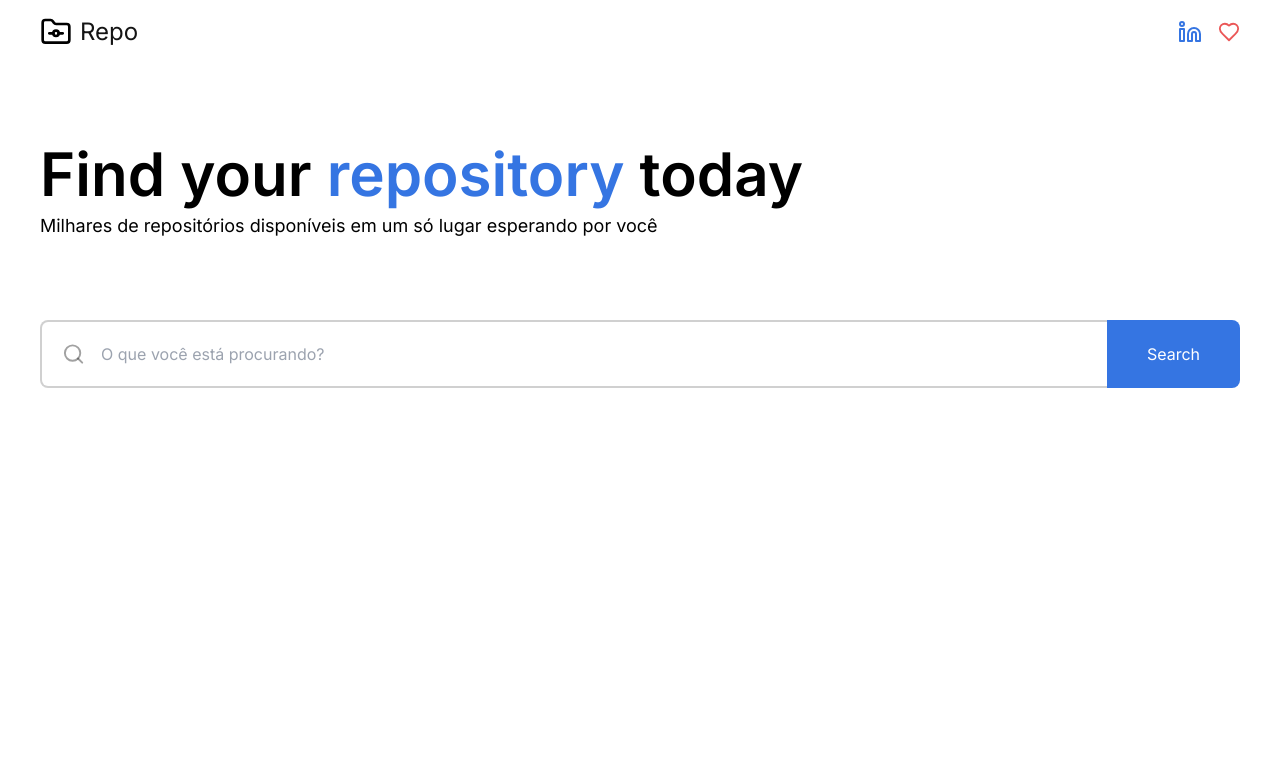
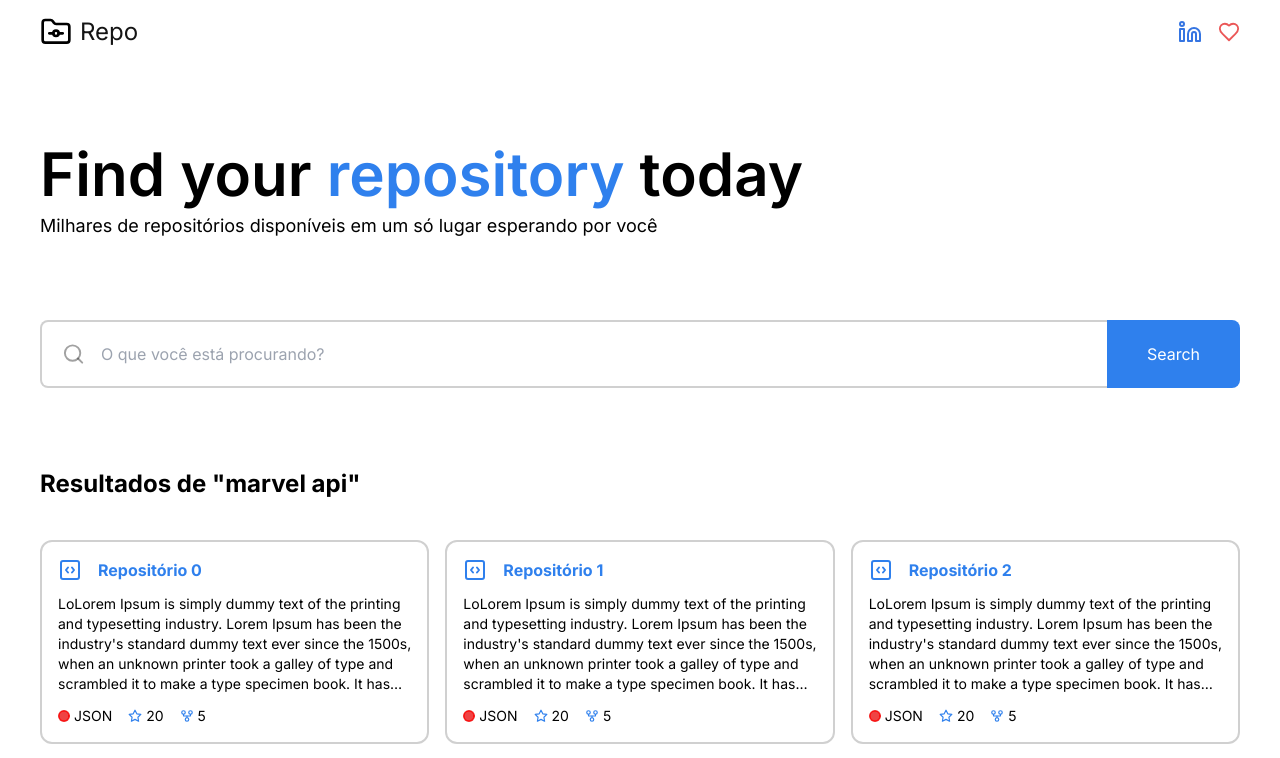
Before and after one commit to d0ugui/github-graphql, a React (Vite) app: page / in a window 1280 px wide. Shown: the top 758 px of the page. Built offline with nearby package versions, Linux system fonts and the light colour scheme.

Commit message:
feat: create repotories grid and card component

```diff
--- a/src/App.tsx
+++ b/src/App.tsx
@@ -1,4 +1,5 @@
 import { Header } from "./components/Header";
+import { Repositories } from "./components/Repositories";
 import { Search } from "./components/Search";
 
 function App() {
@@ -7,6 +8,7 @@ function App() {
       <Header />
 
       <Search />
+      <Repositories />
     </div>
   );
 }
--- /dev/null
+++ b/src/components/RepositorieCard.tsx
@@ -0,0 +1,41 @@
+import { Circle, GitFork, SquareCode, Star } from "lucide-react";
+
+interface RepositorieCardProps {
+  repo: {
+    id: number;
+    name: string;
+    description: string;
+    stars: number;
+    forks: number;
+  };
+}
+
+export function RepositorieCard({ repo }: RepositorieCardProps) {
+  return (
+    <div className="flex flex-col items-start gap-3 border-[#141414]/20 border-2 rounded-xl p-4">
+      <div className="flex items-center gap-4">
+        <SquareCode size={24} className="text-primary" />
+        <h1 className="font-bold text-primary">{repo.name}</h1>
+      </div>
+
+      <p className="text-sm line-clamp-5">{repo.description}</p>
+
+      <div className="flex items-center gap-4">
+        <p className="flex items-center gap-1 text-sm">
+          <Circle size={12} color="red" className="bg-red-500 rounded-full" />
+          JSON
+        </p>
+
+        <p className="flex items-center gap-1 text-sm">
+          <Star size={14} className="text-primary" />
+          {repo.stars}
+        </p>
+
+        <p className="flex items-center gap-1 text-sm">
+          <GitFork size={14} className="text-primary" />
+          {repo.forks}
+        </p>
+      </div>
+    </div>
+  );
+}
--- /dev/null
+++ b/src/components/Repositories.tsx
@@ -0,0 +1,24 @@
+import { RepositorieCard } from "./RepositorieCard";
+
+export function Repositories() {
+  const repos = Array.from({ length: 24 }, (_, index) => ({
+    id: index,
+    name: `Repositório ${index}`,
+    description:
+      "LoLorem Ipsum is simply dummy text of the printing and typesetting industry. Lorem Ipsum has been the industry's standard dummy text ever since the 1500s, when an unknown printer took a galley of type and scrambled it to make a type specimen book. It has survived not only five centuries, but also the leap into electronic typesetting, remaining essentially unchanged.re",
+    stars: 20,
+    forks: 5,
+  }));
+
+  return (
+    <main className="max-w-[1200px] w-full flex items-start mt-20 flex-col">
+      <h2 className="font-bold text-2xl">Resultados de "marvel api"</h2>
+
+      <div className="grid gap-4 grid-cols-1 md:grid-cols-2 lg:grid-cols-3 mt-10">
+        {repos.map((item) => (
+          <RepositorieCard repo={item} key={item.id} />
+        ))}
+      </div>
+    </main>
+  );
+}
--- a/tailwind.config.js
+++ b/tailwind.config.js
@@ -7,12 +7,12 @@ export default {
   theme: {
     extend: {
       colors: {
-        primary: "#3575E2",
+        primary: "#2f80ed",
         secondary: "#878790",
         done: "#26B144",
         danger: "#FF0000",
         desc: "#9699B0",
-        heart: "#EB5757"
+        heart: "#EB5757",
       }
     },
   },
```
